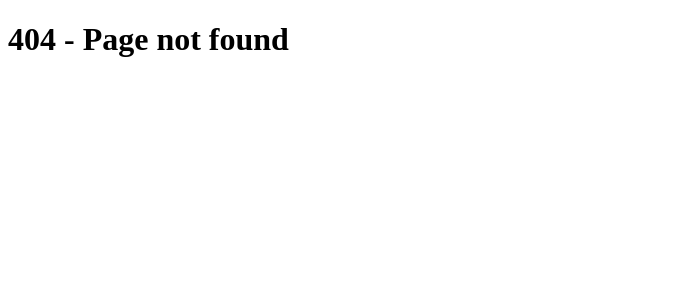
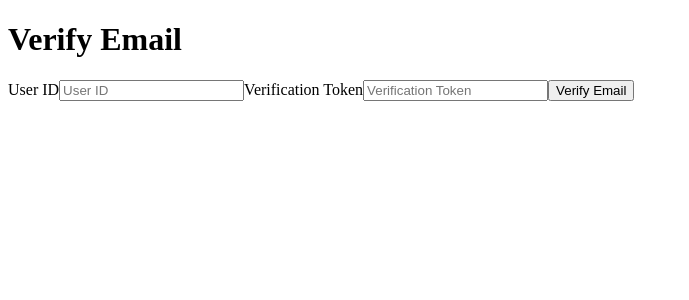
Before and after one commit to Teamtrue/luxury-members, a Next.js app in the folder luxury-members-next/: page /verify-email in a window 1280 px wide. Before the commit this address had no page. Shown: the top 300 px of the page, without its empty margins (0-689 px from the left). Built offline with nearby package versions, Linux system fonts and the light colour scheme.

Commit message:
Add email verification page

```diff
--- /dev/null
+++ b/luxury-members-next/app/verify-email/page.tsx
@@ -0,0 +1,16 @@
+export default function VerifyEmailPage() {
+  return (
+    <main>
+      <h1>Verify Email</h1>
+      <form method="post" action="/api/auth/email/verify" aria-label="Email verification form">
+        <label htmlFor="userId">User ID</label>
+        <input id="userId" name="userId" placeholder="User ID" required />
+
+        <label htmlFor="token">Verification Token</label>
+        <input id="token" name="token" placeholder="Verification Token" required />
+
+        <button type="submit">Verify Email</button>
+      </form>
+    </main>
+  );
+}
```
